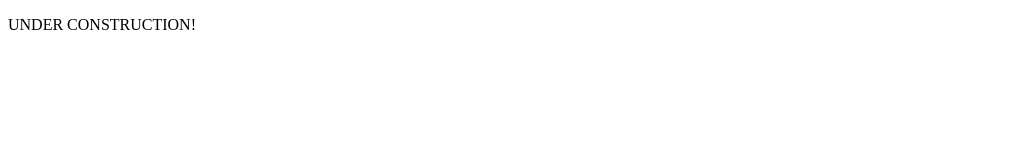
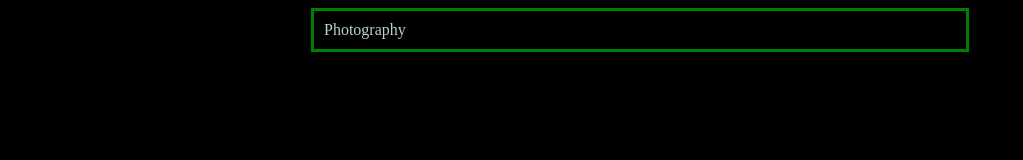
Before and after one commit to Apexofacircle/Apexofacircle.github.io, a plain HTML site: page index.html in a window 1280 px wide. Shown: the whole page, without its empty margins (0-1023 px from the left). Drawn offline with Linux system fonts and the light colour scheme.

Commit message:
Update index.html

```diff
--- a/index.html
+++ b/index.html
@@ -4,13 +4,31 @@
     <meta charset="UTF-8">
     <meta http-equiv="X-UA-Compatible" content="IE=edge">
     <meta name="viewport" content="width=device-width, initial-scale=1.0">
-    <title>index</title>
-    <link rel="stylesheet" href="/styles.css">
-    <script src="/JS.js"></script>
+    <title>Home</title>
+</head>
+<style>
+    body{
+        background-color: black;
+        color: rgb(188, 206, 206);
+    }
 
-</head>
+    .PhotographyButton{
+        margin: auto;
+        width: 50%;
+        border: 3px solid green;
+        padding: 10px;
+    }
 
+    .main{
+        height: 100%;
+        width: 100%;
+    }
+</style>
 <body>
-<P>UNDER CONSTRUCTION!</P>
+<div class="main">
+    <div class="PhotographyButton">Photography</div>
+</div>
+
+
 </body>
 </html>
```
